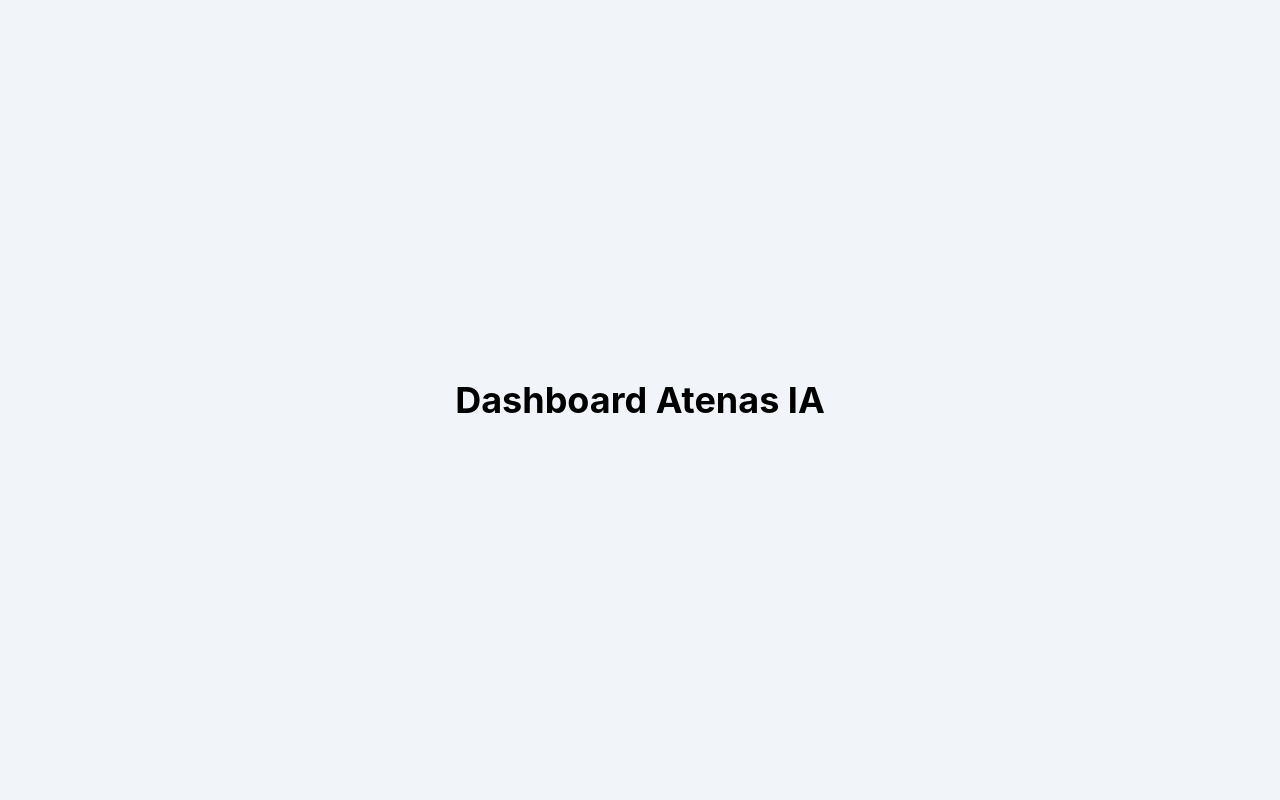
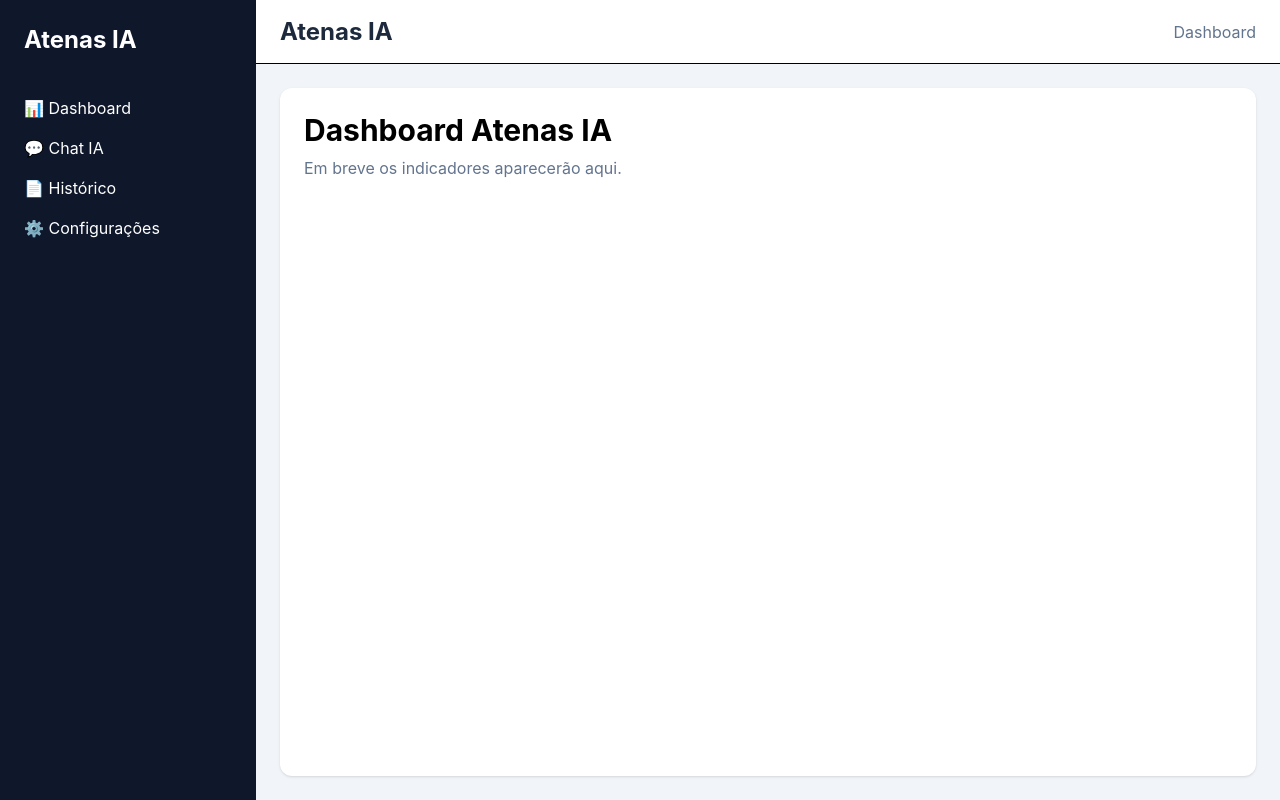
Before and after one commit to jeansoto516-a11y/ATENAS-IA, a React app in the folder frontend/: page /dashboard in a window 1280 px wide. Built offline with nearby package versions, Linux system fonts and the light colour scheme; the HTML template or start-up script is replaced by a standard one.

Commit message:
feat: atualização dashboard

```diff
--- a/frontend/src/pages/Dashboard.jsx
+++ b/frontend/src/pages/Dashboard.jsx
@@ -1,9 +1,16 @@
+import Siderbar from "../components/layout/Sidebar";
+import Header from "../components/layout/Header";
+import MainContent from "../components/layout/MainContent";
+
 function Dashboard() {
     return (
-        <div className="min-h-screen bg-slate-100 flex items-center justify-center">
-            <h1 className="text-4xl font-bold">
-                Dashboard Atenas IA
-            </h1>
+        <div className="flex h-screen">
+
+            <Siderbar />
+            <div className="flex flex-col flex-1">
+                <Header />
+                <MainContent />
+            </div>
         </div>
     );
 }
```
